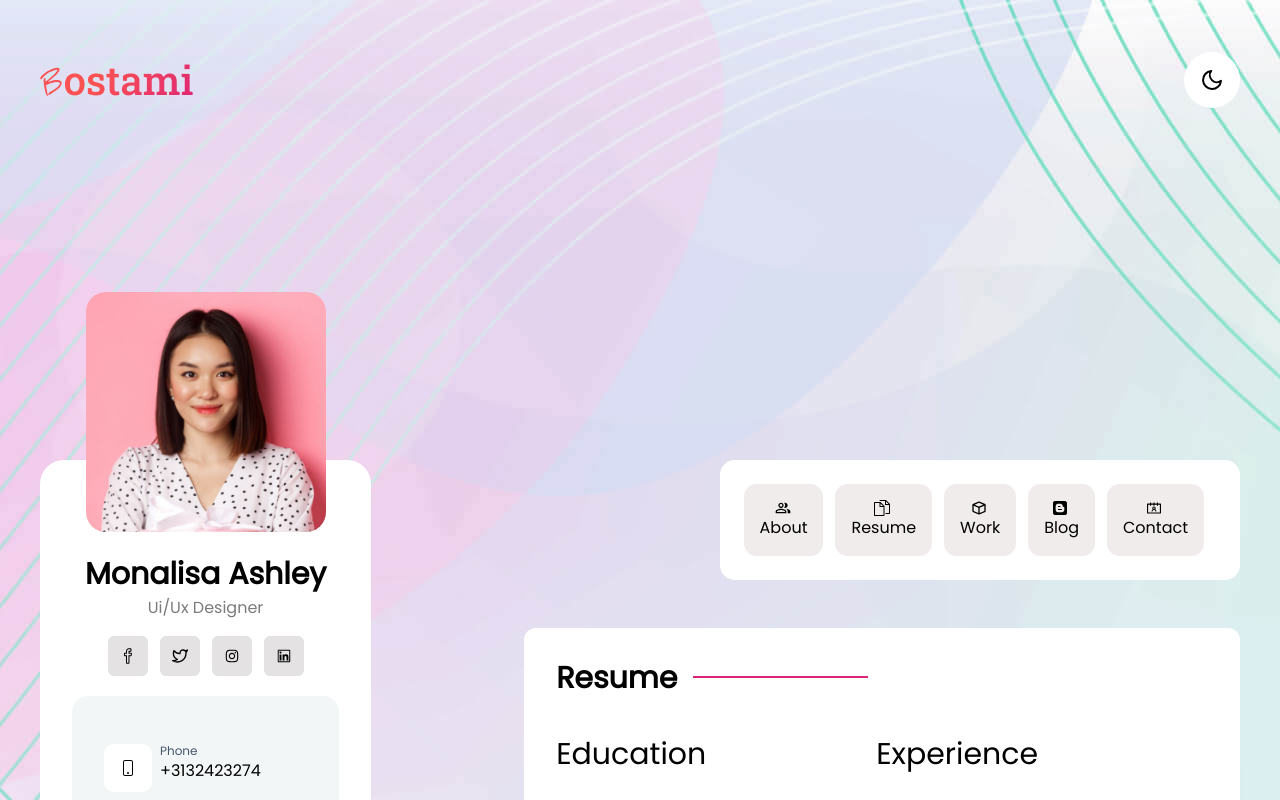
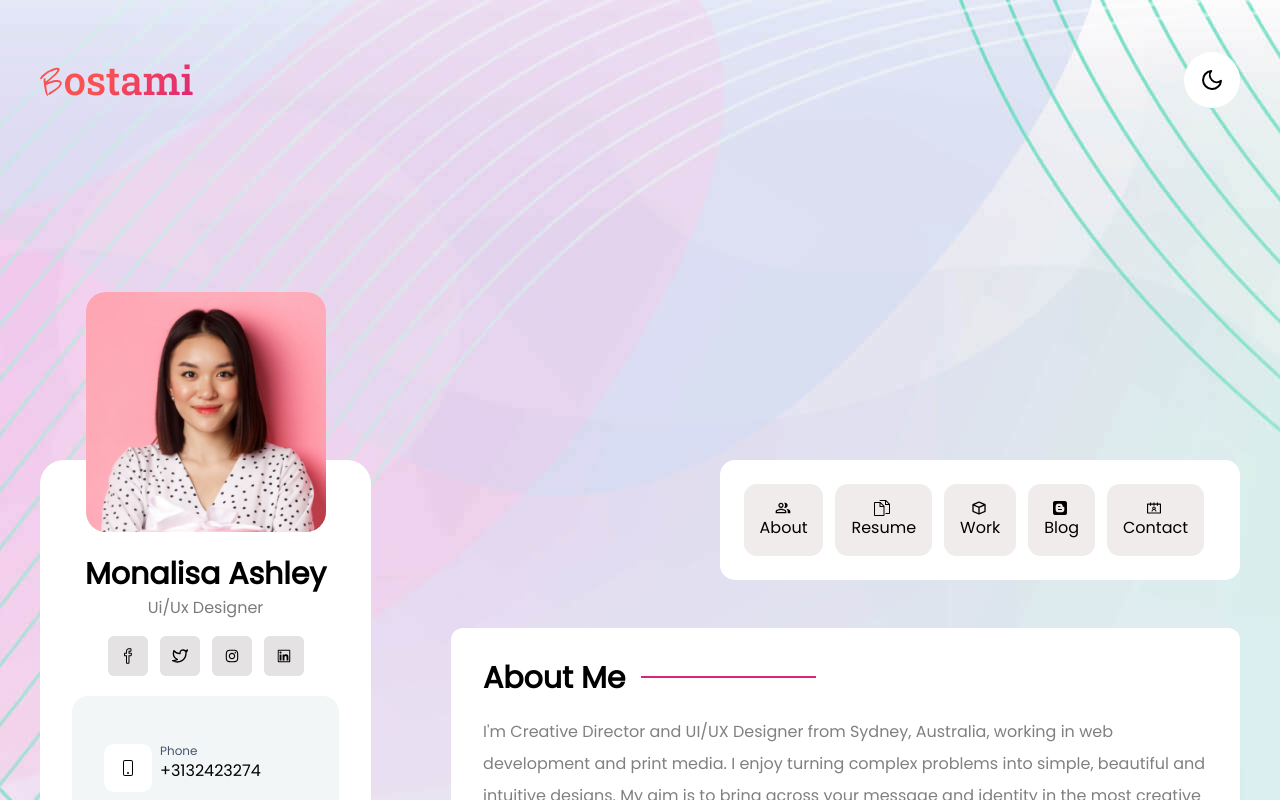
Before and after one commit to Sandeepthakur2630/Bostani, a React (Create React App) app: page / in a window 1280 px wide. Shown: the top 800 px of the page. Built offline with nearby package versions, Linux system fonts and the light colour scheme.

Commit message:
final-commit

```diff
--- a/src/components/Contact.jsx
+++ b/src/components/Contact.jsx
@@ -25,7 +25,8 @@ import Blog from "./Blog";
 // import { GiLadder } from "react-icons/gi";
 
 function Contact() {
-  const [active, setActive] = useState(2);
+  const [active, setActive] = useState(1);
+
   return (
     <>
       <Root className="custom_container ">
@@ -124,25 +125,25 @@ function Contact() {
                   <div>
                     <MdOutlinePeopleAlt className="ml-[15px]" />
                   </div>
-                  <p>About</p>
+                  <p onClick={() => setActive(1)}>About</p>
                 </div>
                 <div className="nav-icons">
                   <div>
                     <SlDocs className="ml-[23px]" />
                   </div>
-                  <p>Resume</p>
+                  <p onClick={() => setActive(2)}>Resume</p>
                 </div>
                 <div className="nav-icons">
                   <div>
                     <BiCube className="ml-[11px]" />
                   </div>
-                  <p>Work</p>
+                  <p onClick={() => setActive(3)}>Work</p>
                 </div>
                 <div className="nav-icons">
                   <div>
                     <FaBlogger className="ml-[8px]" />
                   </div>
-                  <p>Blog</p>
+                  <p onClick={() => setActive(4)}>Blog</p>
                 </div>
                 <div className="nav-icons">
                   <div>
```
Also changed, not shown: 1 other file (tests, documents, lock files or other folders).
